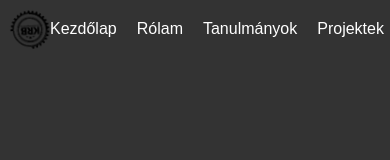
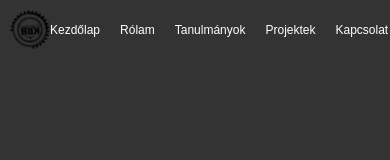
Before and after one commit to SirP99/SirP99.github.io, a plain HTML site: page index.html in a window 390 px wide. Shown: the top 160 px of the page. Drawn offline with Linux system fonts and the light colour scheme.

Commit message:
nyomod telo

```diff
--- a/styles.css
+++ b/styles.css
@@ -249,6 +249,9 @@ section#home {
     display: block;
     margin-bottom: 10px;
   }
+  nav ul li a {
+    font-size: 12px;
+  }
 
   section h1,
   section h2 {
```
